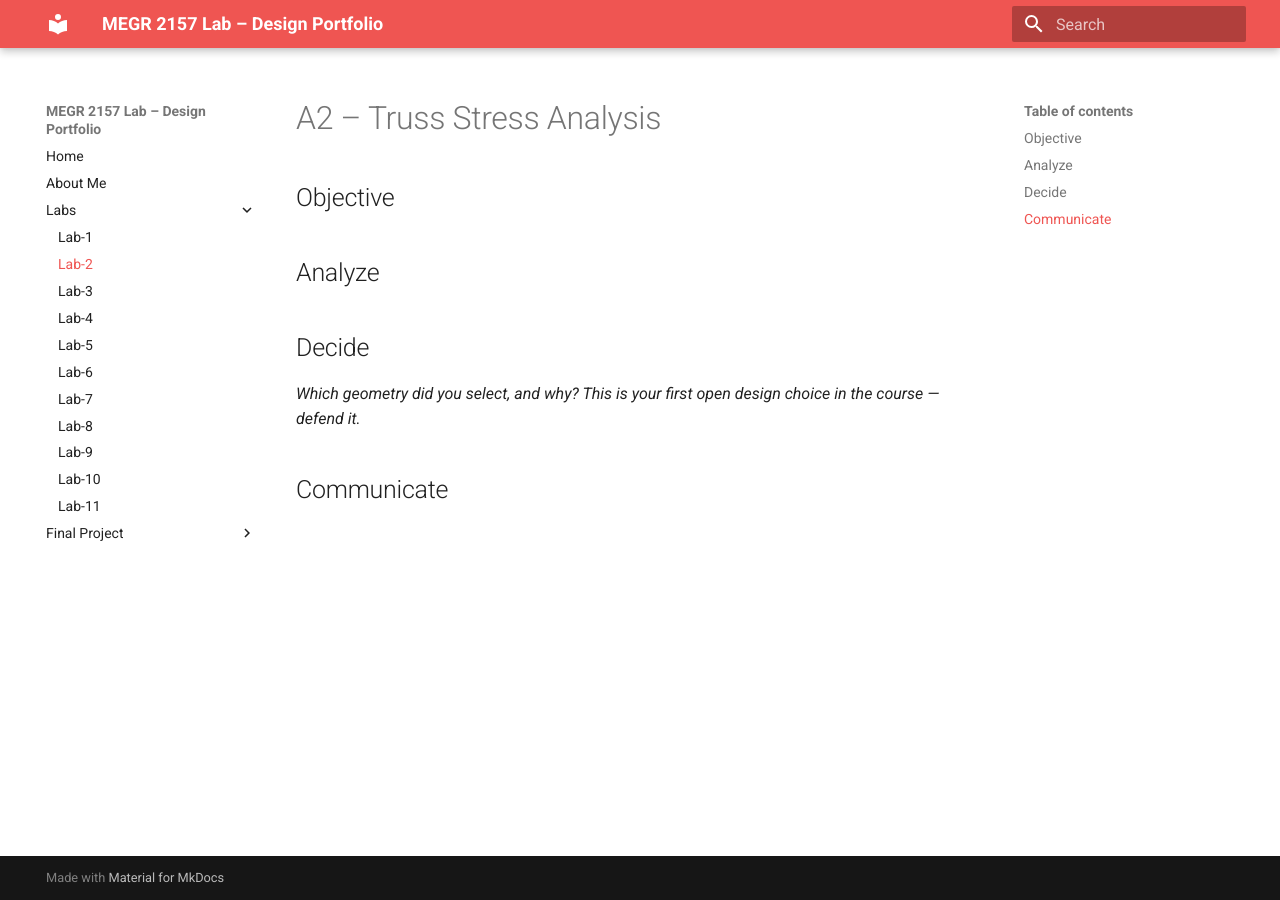
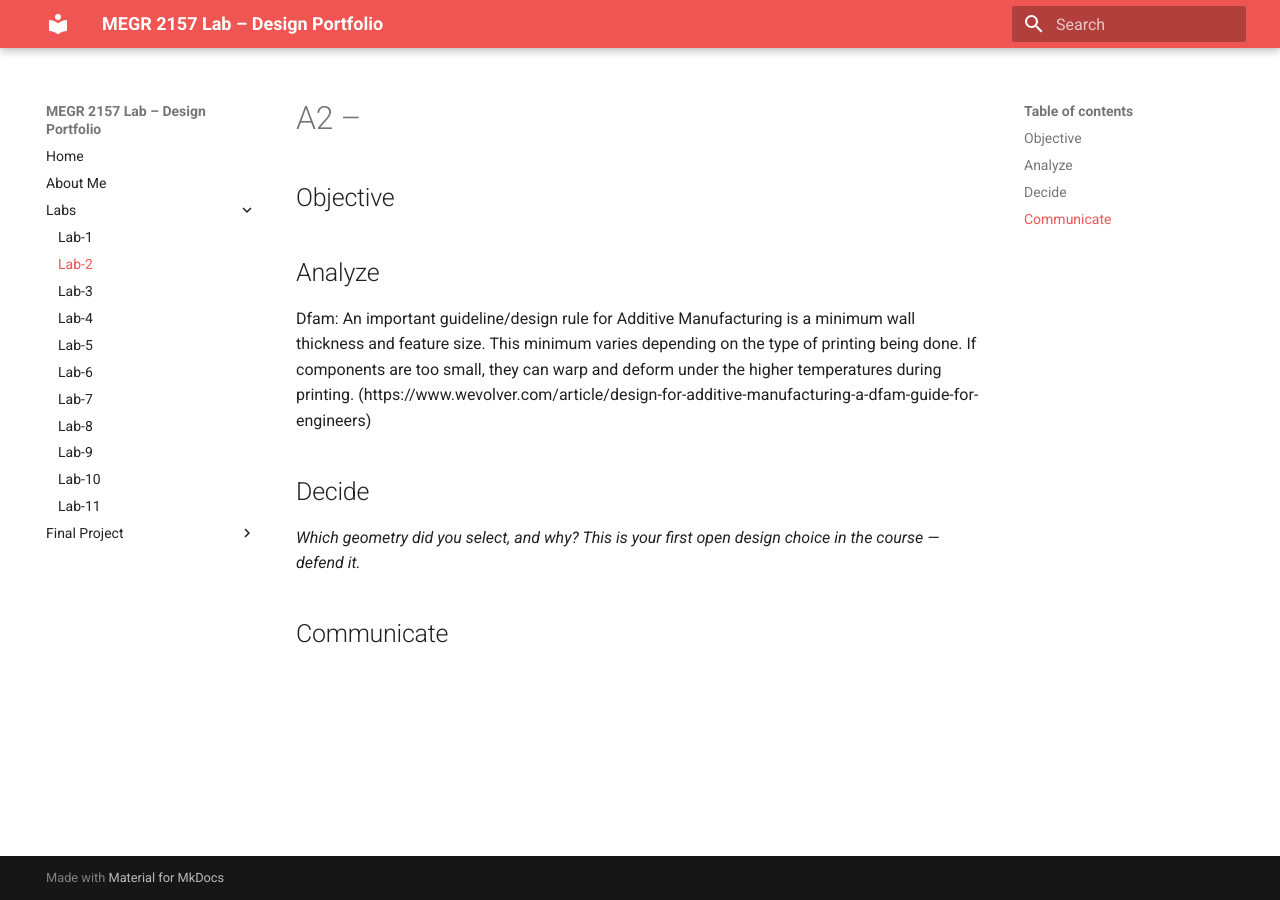
Before and after one commit to jwelch37/Jack-Welch-Portfolio, an MkDocs documentation site: the page built from docs/Labs/L02/index.md, in a window 1280 px wide. Built offline with MkDocs 1.6.1 and Material for MkDocs 9.7.7, drawn with Linux system fonts in a browser that asks for light colours.

Commit message:
Revise title and add DFAM guideline
Updated the title and added a guideline for Additive Manufacturing.

```diff
--- a/docs/Labs/L02/index.md
+++ b/docs/Labs/L02/index.md
@@ -1,9 +1,12 @@
-# A2 – Truss Stress Analysis
+# A2 –
 
 ## Objective
 
 
+
 ## Analyze
+Dfam: An important guideline/design rule for Additive Manufacturing is a minimum wall thickness and feature size. This minimum varies depending on the type of printing being done. If components are too small, they can warp and deform under the higher temperatures during printing.
+(https://www.wevolver.com/article/design-for-additive-manufacturing-a-dfam-guide-for-engineers)
 
 
 ## Decide
```
